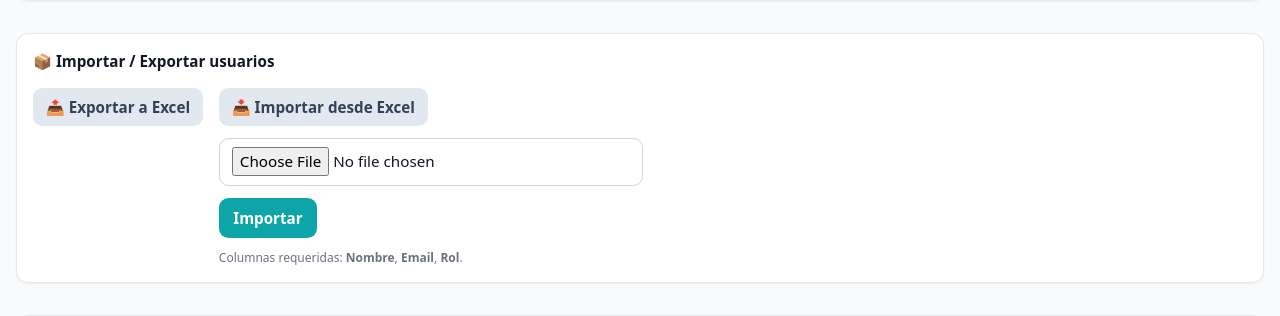
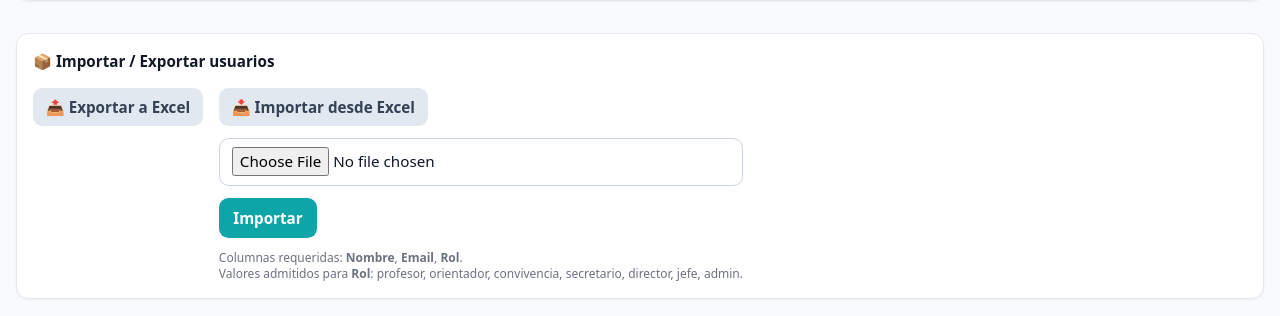
Before and after one commit to pablo-1974/AGB-incidencias, a FastAPI app: template templates/admin/users.html in a window 1280 px wide, after a click on "📥 Importar desde Excel". Shown: the part 268-584 px from the top of the page. Run offline with FastAPI, Linux system fonts and the light colour scheme; the template is opened without the code that fills it, so the values that code supplies are empty; some libraries are stand-ins or nearby versions.

Commit message:
Update users.html

```diff
--- a/templates/admin/users.html
+++ b/templates/admin/users.html
@@ -108,14 +108,19 @@
           class="input"
         >
 
-        <button type="submit" class="btn-primary">
+        <button type="submit"
+                class="btn-primary"
+                onclick="return confirm('¿Seguro que quieres importar este archivo y modificar usuarios?')">
           Importar
         </button>
 
-        <p class="text-xs text-gray-500">
-          Columnas requeridas:
-          <strong>Nombre</strong>, <strong>Email</strong>, <strong>Rol</strong>.
-        </p>
+       <p class="text-xs text-gray-500">
+         Columnas requeridas:
+         <strong>Nombre</strong>, <strong>Email</strong>, <strong>Rol</strong>.
+         <br>
+         Valores admitidos para <strong>Rol</strong>:
+         profesor, orientador, convivencia, secretario, director, jefe, admin.
+       </p>
       </form>
     </details>
 
```
